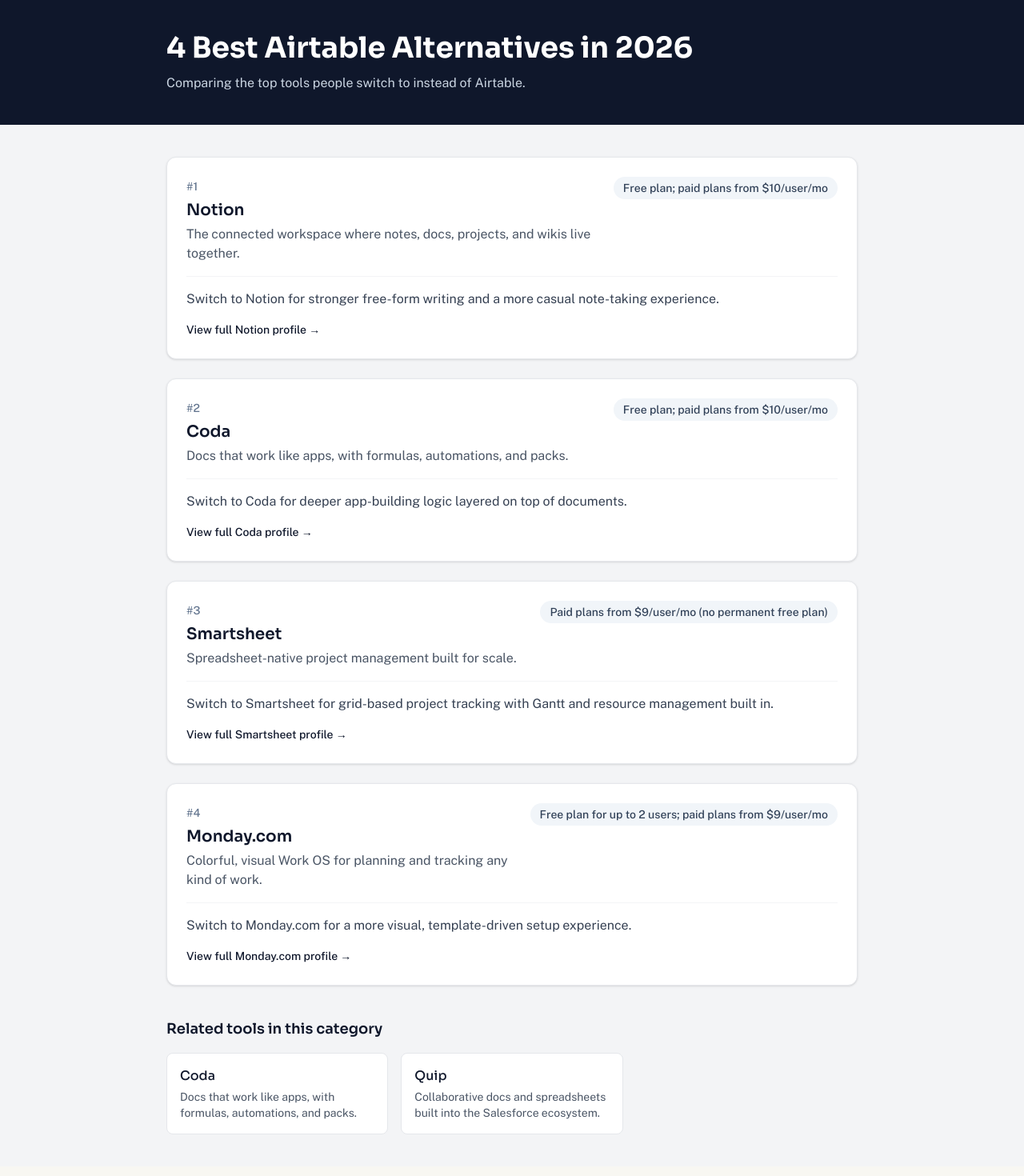
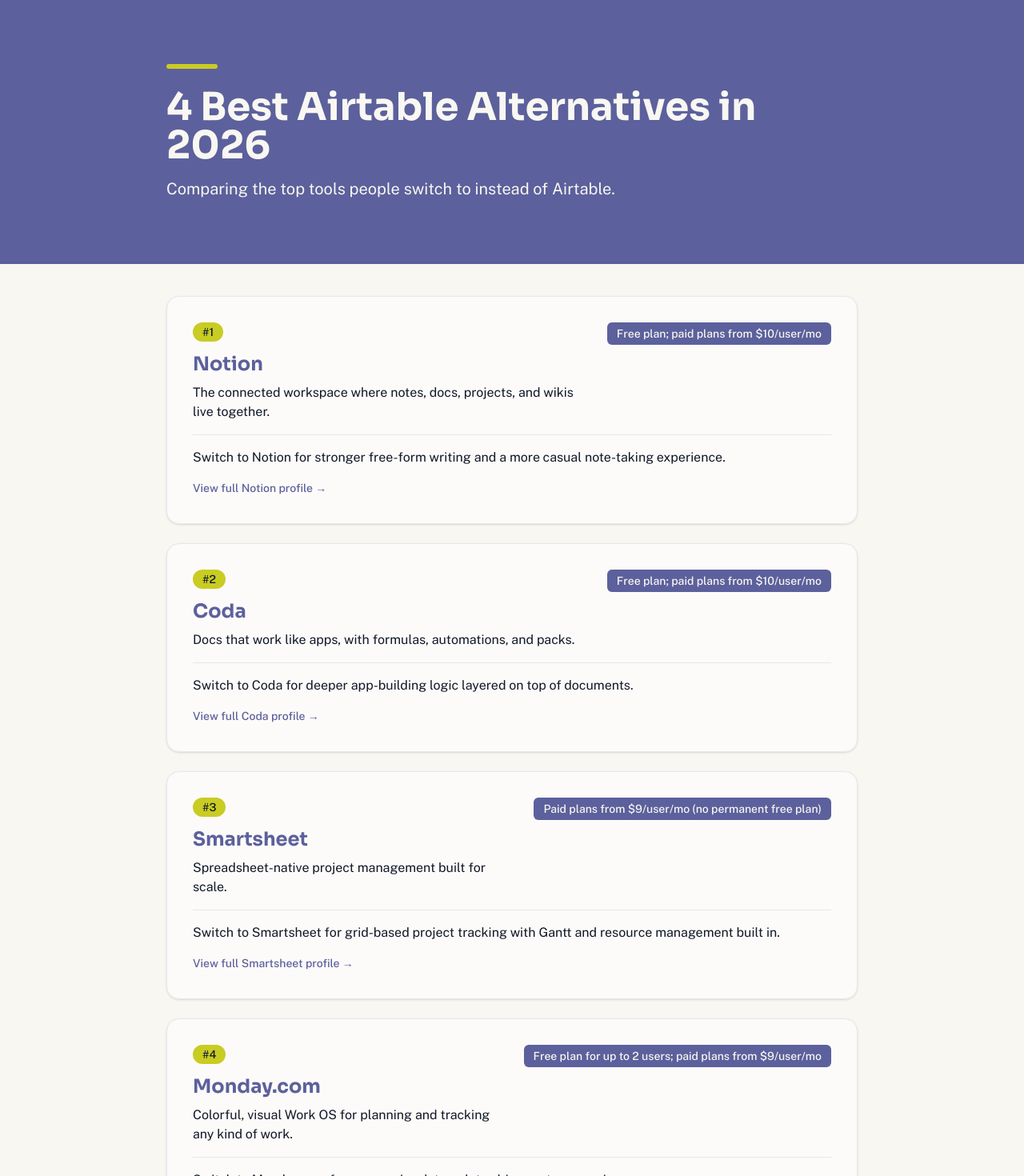
Before and after one commit to jephonius/tool-directory, a Next.js app: page /alternatives-to/airtable in a window 1280 px wide. Shown: the top 1470 px of the page at 80% size. Built offline with nearby package versions, Linux system fonts and the light colour scheme.

Commit message:
Restyle alternatives pages

```diff
--- a/app/alternatives-to/[slug]/page.jsx
+++ b/app/alternatives-to/[slug]/page.jsx
@@ -45,18 +45,19 @@
   };
 
   return (
-    <main className="min-h-screen bg-gray-100">
+    <main className="min-h-screen bg-cream">
       <script
         type="application/ld+json"
         dangerouslySetInnerHTML={{ __html: JSON.stringify(schema) }}
       />
 
-      <header className="bg-slate-900 text-white">
-        <div className="max-w-4xl mx-auto px-4 py-10">
-          <h1 className="text-3xl sm:text-4xl font-bold">
+      <header className="bg-primary text-cream">
+        <div className="max-w-4xl mx-auto px-4 py-16 sm:py-20">
+          <div className="mb-6 h-1.5 w-16 rounded-full bg-accent"></div>
+          <h1 className="text-4xl sm:text-5xl font-bold">
             {alternativeTools.length} Best {tool.name} Alternatives in 2026
           </h1>
-          <p className="mt-3 text-slate-300">
+          <p className="mt-4 text-lg sm:text-xl">
             Comparing the top tools people switch to instead of {tool.name}.
           </p>
         </div>
@@ -65,29 +66,31 @@
       <section className="max-w-4xl mx-auto px-4 py-10">
         <ol className="space-y-6">
           {alternativeTools.map((alt, index) => (
-            <li key={alt.id} className="bg-white rounded-xl shadow-sm border border-gray-200 p-6">
+            <li key={alt.id} className="bg-white/60 rounded-2xl shadow-sm border border-gray-200 p-8">
               <div className="flex items-start justify-between gap-4">
                 <div>
-                  <span className="text-sm font-medium text-slate-500">#{index + 1}</span>
-                  <h2 className="text-xl font-semibold text-slate-900 mt-1">
+                  <span className="inline-block rounded-full bg-accent px-3 py-0.5 text-sm font-medium text-gray-900">
+                    #{index + 1}
+                  </span>
+                  <h2 className="text-2xl font-bold text-primary mt-3">
                     <Link href={`/tool/${alt.id}`} className="hover:underline">
                       {alt.name}
                     </Link>
                   </h2>
-                  <p className="mt-1 text-gray-600">{alt.tagline}</p>
+                  <p className="mt-2 text-gray-900">{alt.tagline}</p>
                 </div>
-                <span className="whitespace-nowrap text-sm font-medium text-slate-700 bg-slate-100 px-3 py-1 rounded-full">
+                <span className="whitespace-nowrap text-sm font-medium text-cream bg-primary px-3 py-1 rounded-md">
                   {alt.pricingSummary}
                 </span>
               </div>
 
               {tool.switchReasons && tool.switchReasons[alt.id] && (
-                <p className="mt-4 text-gray-700 border-t border-gray-100 pt-4">
+                <p className="mt-4 text-gray-900 border-t border-gray-200 pt-4">
                   {tool.switchReasons[alt.id]}
                 </p>
               )}
 
-              <Link href={`/tool/${alt.id}`} className="mt-4 inline-block text-sm font-medium text-slate-900 hover:underline">
+              <Link href={`/tool/${alt.id}`} className="mt-4 inline-block text-sm font-medium text-primary hover:underline">
                 View full {alt.name} profile →
               </Link>
             </li>
@@ -96,16 +99,16 @@
 
         {relatedTools.length > 0 && (
           <div className="mt-10">
-            <h2 className="text-lg font-semibold text-slate-900 mb-4">Related tools in this category</h2>
+            <h2 className="text-2xl font-bold text-primary mb-4">Related tools in this category</h2>
             <div className="grid grid-cols-1 sm:grid-cols-3 gap-4">
               {relatedTools.map((related) => (
                 <Link
                   key={related.id}
                   href={`/tool/${related.id}`}
-                  className="block bg-white rounded-lg border border-gray-200 p-4 hover:shadow-md hover:border-slate-300 transition"
+                  className="block bg-white/60 rounded-2xl border border-gray-200 p-6 hover:shadow-md hover:border-primary transition"
                 >
-                  <h3 className="font-medium text-slate-900">{related.name}</h3>
-                  <p className="mt-1 text-sm text-gray-600 line-clamp-2">{related.tagline}</p>
+                  <h3 className="text-lg font-bold text-primary">{related.name}</h3>
+                  <p className="mt-2 text-sm text-gray-900 line-clamp-2">{related.tagline}</p>
                 </Link>
               ))}
             </div>
```
